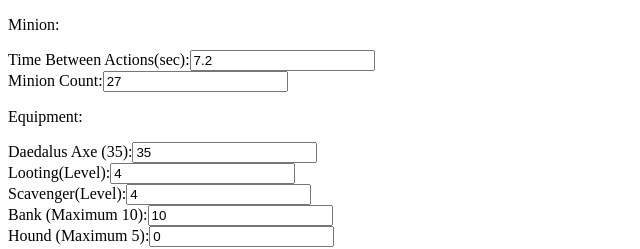
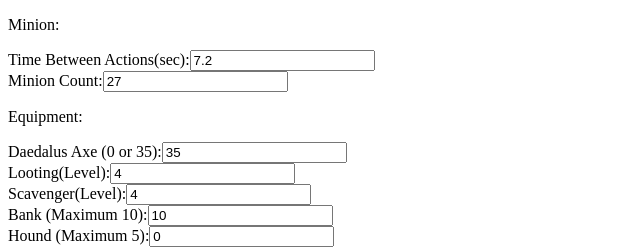
Before and after one commit to mat9369/slime-afk-calculator, a plain HTML site: page index.html in a window 1280 px wide. Shown: the top 249 px of the page, 0-640 px from the left. Drawn offline with Linux system fonts and the light colour scheme.

Commit message:
Update index.html

```diff
--- a/index.html
+++ b/index.html
@@ -38,7 +38,7 @@
     <label>Minion Count:<input type="number" value="27" id="minioncount"></label>
 
     <p>Equipment:</p>
-    <label>Daedalus Axe (35):<input type="number" value="35" checked id="axe"></label>
+    <label>Daedalus Axe (0 or 35):<input type="number" value="35" checked id="axe"></label>
     <label>Looting(Level):<input type="number" value="4" id="looting"></label>
     <label>Scavenger(Level):<input type="number" value="4" id="scavenger"></label>
     <label>Bank (Maximum 10):<input type="number" value="10" id="bank"></label>
```
